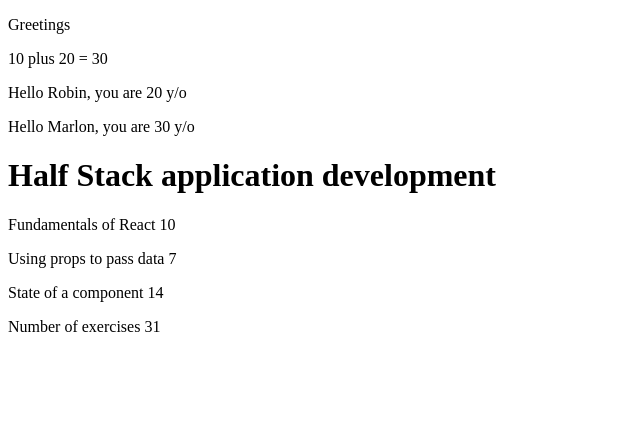
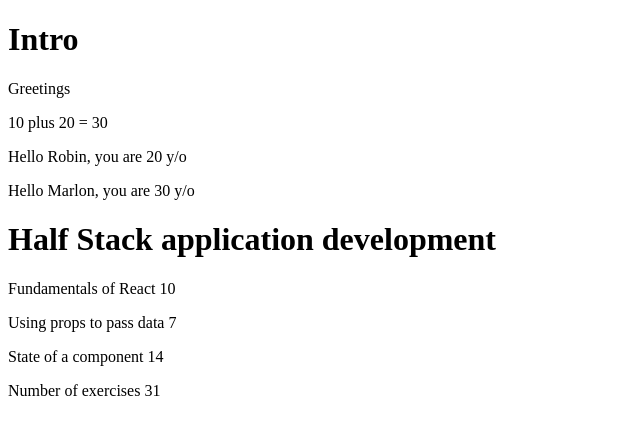
Before and after one commit to RobGhys/fso-intro, a React (Create React App) app: page / in a window 1280 px wide. Shown: the top 434 px of the page, without its empty margins (0-640 px from the left). Built offline with nearby package versions, Linux system fonts and the light colour scheme.

Commit message:
Refactored ex 1.2

```diff
--- a/src/App.js
+++ b/src/App.js
@@ -26,6 +26,16 @@
     )
 }
 
+const Content = (props) => {
+    return (
+        <div>
+            <Part title={props.part1} exercise={props.exercises1}/>
+            <Part title={props.part2} exercise={props.exercises2}/>
+            <Part title={props.part3} exercise={props.exercises3}/>
+        </div>
+    )
+}
+
 const App = () => {
     console.log('Hello from component')
     const now = new Date();
@@ -42,6 +52,7 @@
 
     return (
         <div>
+            <h1>Intro</h1>
             <p>Greetings</p>
             <p>
                 {a} plus {b} = {a + b}
@@ -49,9 +60,7 @@
             <Hello name={"Robin"} age={20}/>
             <Hello name={name} age={a + b}/>
             <Course course={course}/>
-            <Part title={part1} exercise={exercises1}/>
-            <Part title={part2} exercise={exercises2}/>
-            <Part title={part3} exercise={exercises3}/>
+            <Content part1={part1} part2={part2} part3={part3} exercises1={exercises1} exercises2={exercises2} exercises3={exercises3}/>
             <NbEx nbr={exercises1 + exercises2 + exercises3}/>
         </div>
     )
```
